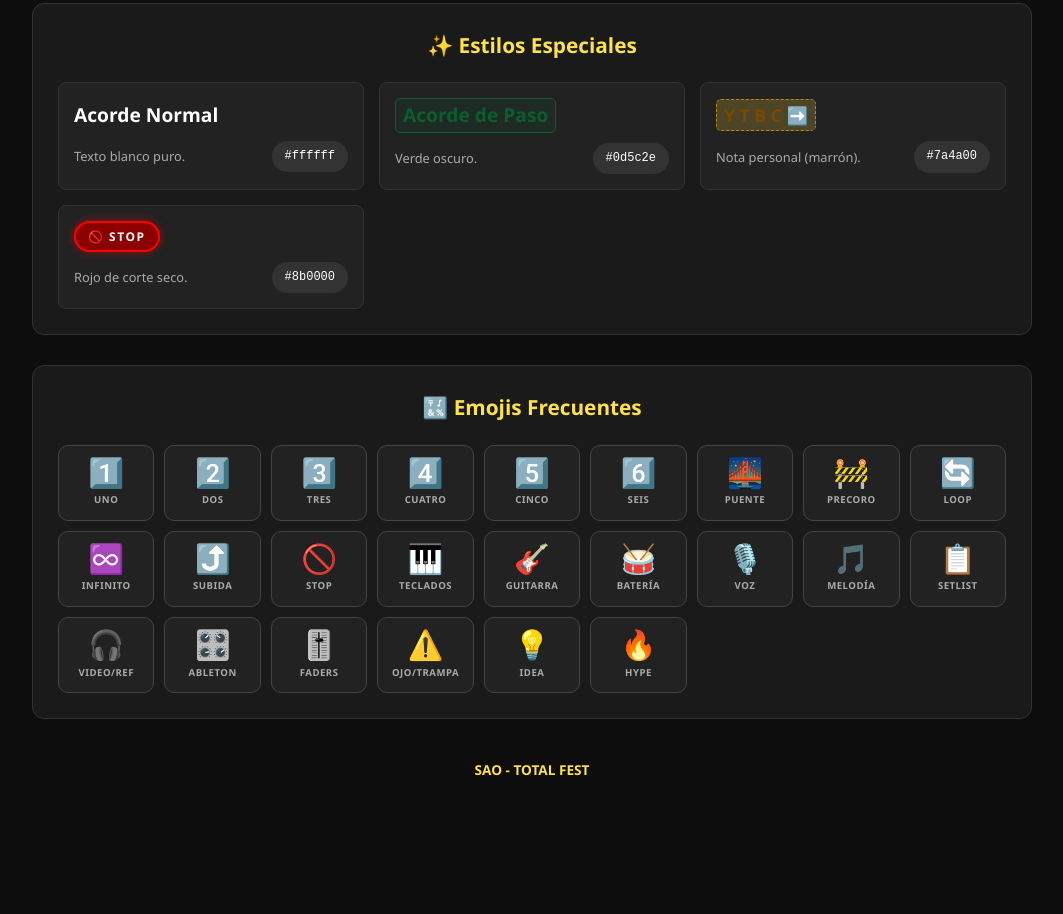
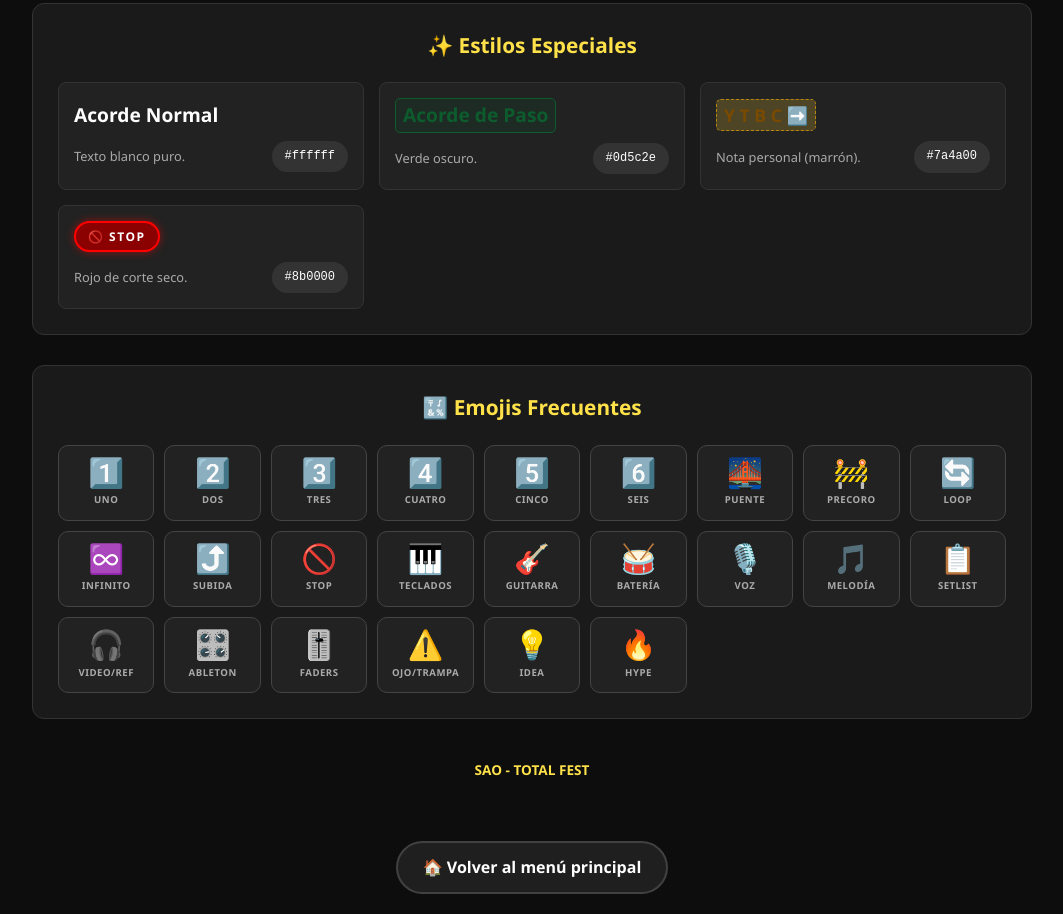
Before and after one commit to saoentertainment/SAO-Wiki, a plain HTML site: page musica/colores-guias.html in a window 1280 px wide. Shown: the part 548-1462 px from the top of the page, without its empty margins (108-1171 px from the left). Before the commit the page ends 1369 px from the top, so only its background shows below. Drawn offline with Linux system fonts and the light colour scheme.

Commit message:
Update colores-guias.html

```diff
--- a/musica/colores-guias.html
+++ b/musica/colores-guias.html
@@ -242,6 +242,12 @@
     <p><strong>SAO - TOTAL FEST</strong></p>
   </div>
 
+  <div style="margin-top: 30px; text-align: center; width: 100%;">
+    <a href="../index.html" style="display: inline-block; margin-top: 10px; padding: 12px 25px; border-radius: 30px; text-decoration: none; background: rgba(255,255,255,.08); color: #fff; border: 2px solid rgba(255,255,255,.15); font-weight: bold; transition: all 0.2s;" onmouseover="this.style.background='#ff2d95'; this.style.borderColor='#ff2d95'; this.style.transform='translateY(-2px)'" onmouseout="this.style.background='rgba(255,255,255,.08)'; this.style.borderColor='rgba(255,255,255,.15)'; this.style.transform='translateY(0)'">
+      🏠 Volver al menú principal
+    </a>
+  </div>
+
   <!-- MENSAJE TOAST -->
   <div id="toast">✅ ¡Copiado!</div>
 
```
